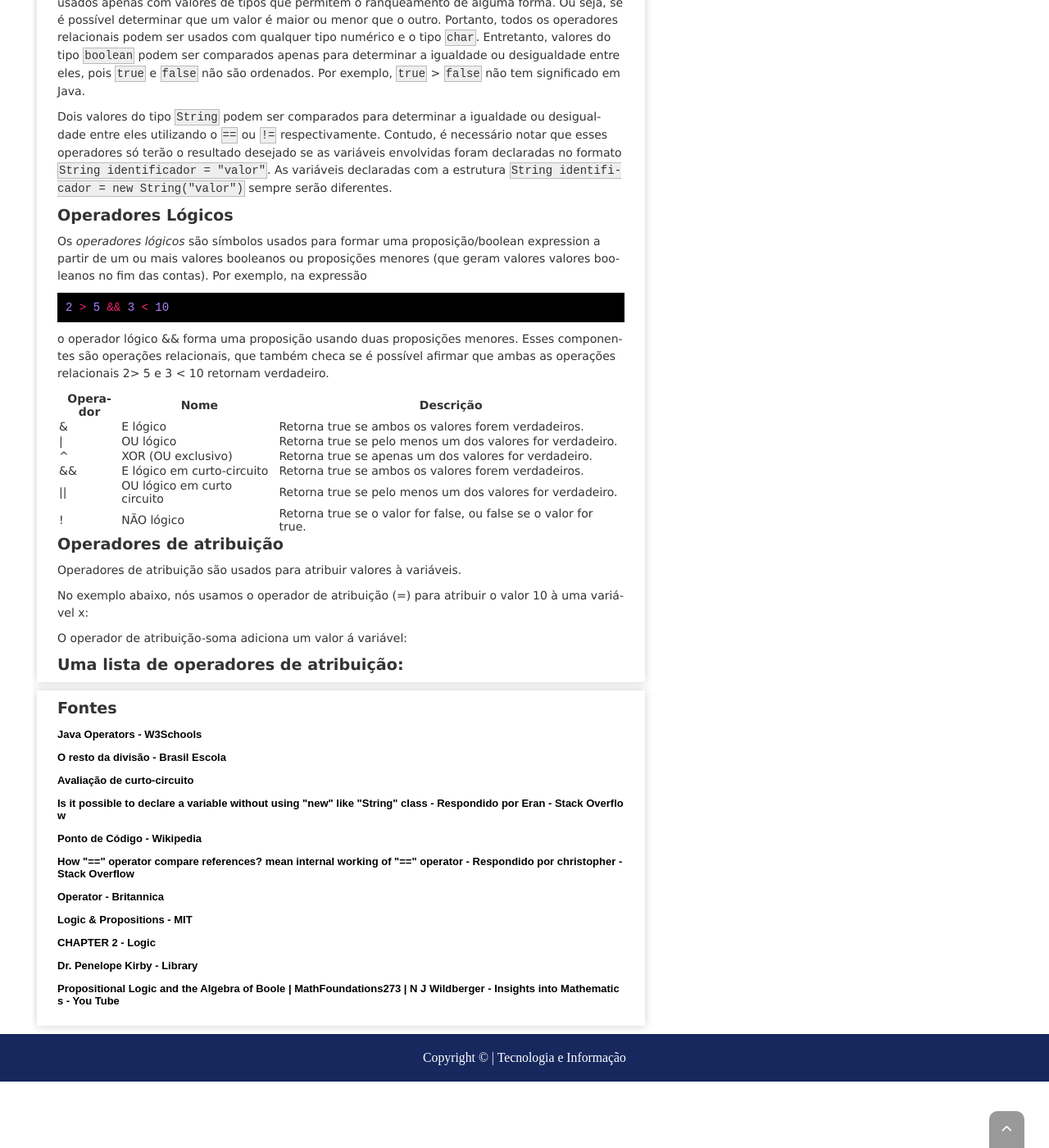
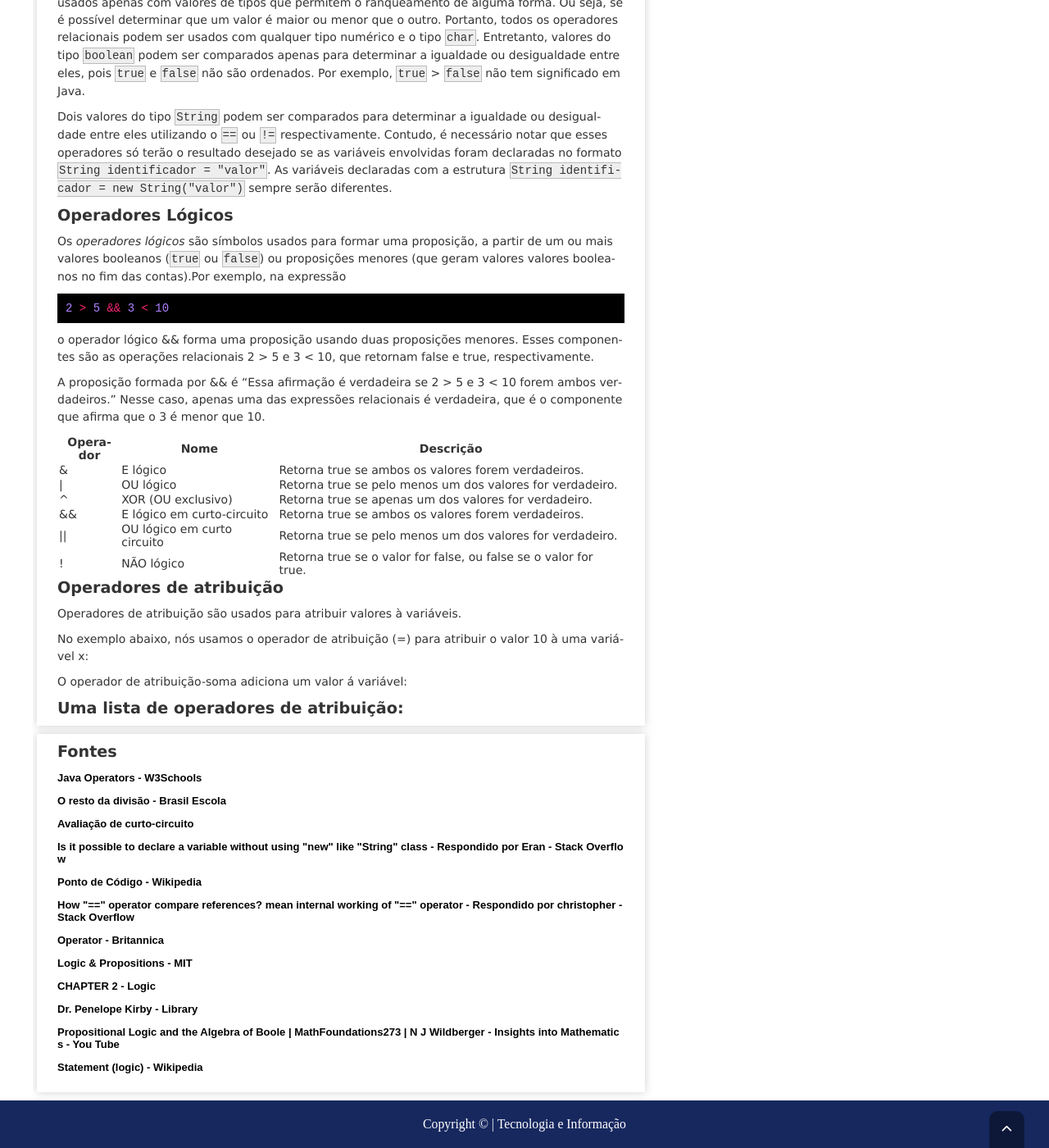
Before and after one commit to Quas1Dev/QuasiDev, a Jekyll site: the page built from _posts/2021-12-05-java-operators-ptbr.md, in a window 1280 px wide and 1400 px high, scrolled down 2635 px. Shown: the whole window at 82% size. Built offline with Jekyll 4.4.1, drawn with Linux system fonts in a browser that asks for light colours; nearby versions of some CDN libraries; comment, search, counter and statistics services are not loaded.

Commit message:
Second draft.

````diff
--- a/_posts/2021-12-05-java-operators-ptbr.md
+++ b/_posts/2021-12-05-java-operators-ptbr.md
@@ -31,6 +31,8 @@
     url: 'https://www.math.fsu.edu/~pkirby/mad2104/SlideShow/?C=M;O=A'
   - title: 'Propositional Logic and the Algebra of Boole | MathFoundations273 | N J Wildberger - Insights into Mathematics - You Tube'
     url: 'https://www.youtube.com/watch?v=Dynnj_TbURw&ab_channel=InsightsintoMathematics'
+  - title: 'Statement (logic) - Wikipedia'
+    url: 'https://en.wikipedia.org/wiki/Statement_(logic)'
 ---
 
 Os operadores são usados para executar operações em variáveis e valores.
@@ -224,15 +226,16 @@
 Dois valores do tipo ```String``` podem ser comparados para determinar a igualdade ou desigualdade entre eles utilizando o ```==``` ou ```!=``` respectivamente. Contudo, é necessário notar que esses operadores só terão o resultado desejado se as variáveis envolvidas foram declaradas no formato ```String identificador = "valor"```. As variáveis declaradas com a estrutura ```String identificador = new String("valor")``` sempre serão diferentes.
 
 ## Operadores Lógicos
-Os <dfn>operadores lógicos</dfn> são símbolos usados para formar uma proposição/boolean expression a partir de um ou mais valores booleanos ou proposições menores (que geram valores valores booleanos no fim das contas).
- Por exemplo, na expressão
+Os <dfn>operadores lógicos</dfn> são símbolos usados para formar uma proposição, a partir de um ou mais valores booleanos (```true``` ou ```false```) ou proposições menores (que geram valores valores booleanos no fim das contas).Por exemplo, na expressão
 
 {% highlight java %}
 2 > 5 && 3 < 10
 {% endhighlight %}
 
-o operador lógico && forma uma proposição usando duas proposições menores. Esses componentes são operações relacionais, que também
-checa se é possível afirmar que ambas as operações relacionais 2> 5 e 3 < 10 retornam verdadeiro.
+o operador lógico && forma uma proposição usando duas proposições menores. Esses componentes são as operações relacionais 2 > 5 e 3 < 10, que retornam false e true, respectivamente.
+
+A proposição formada por && é "Essa afirmação é verdadeira se 2 > 5 e 3 < 10 forem ambos verdadeiros." Nesse caso, apenas uma das expressões relacionais é verdadeira, que é o componente que afirma que o 3 é menor que 10.
+
 
 <div class="table-container">
 <table>
````
